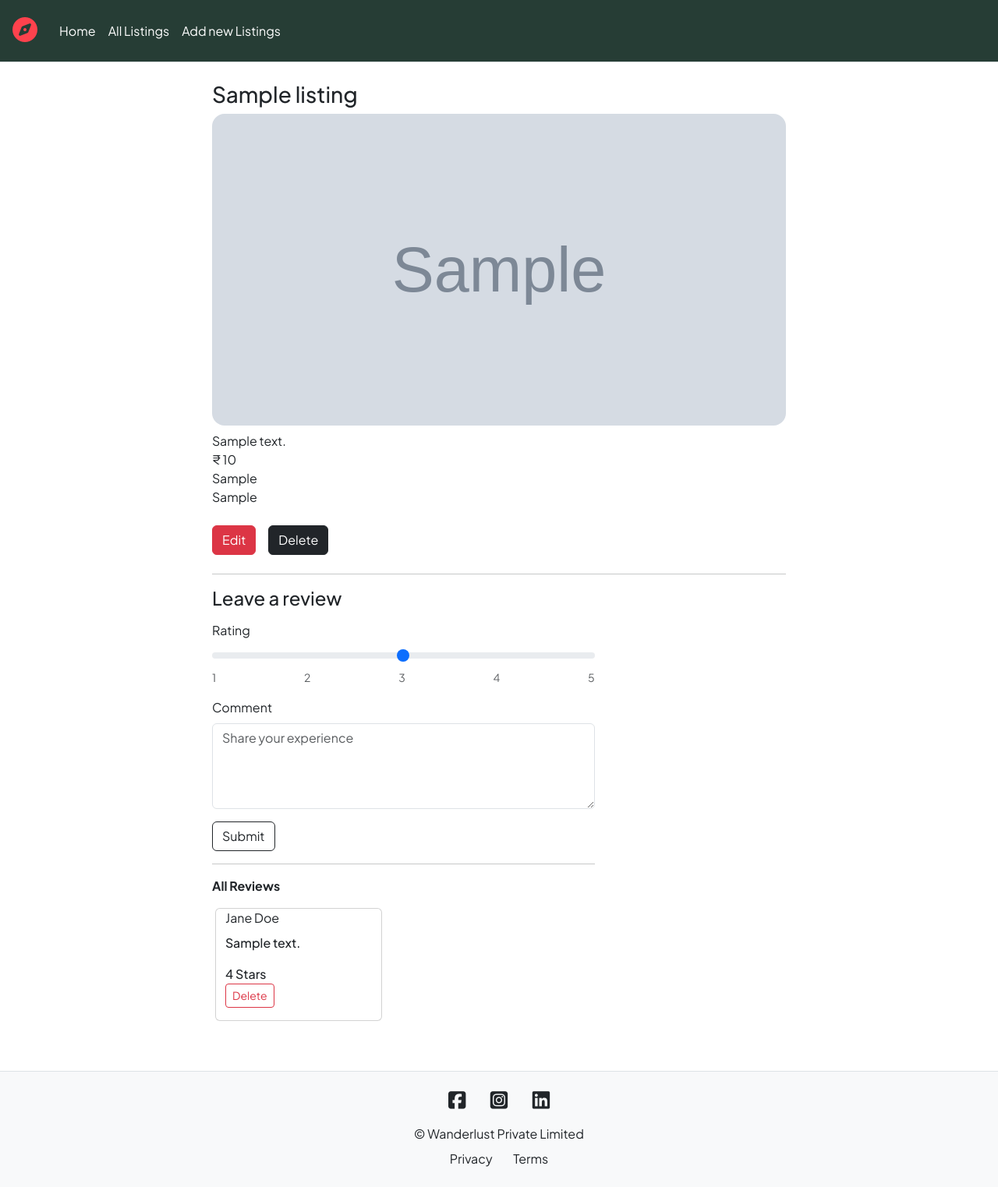
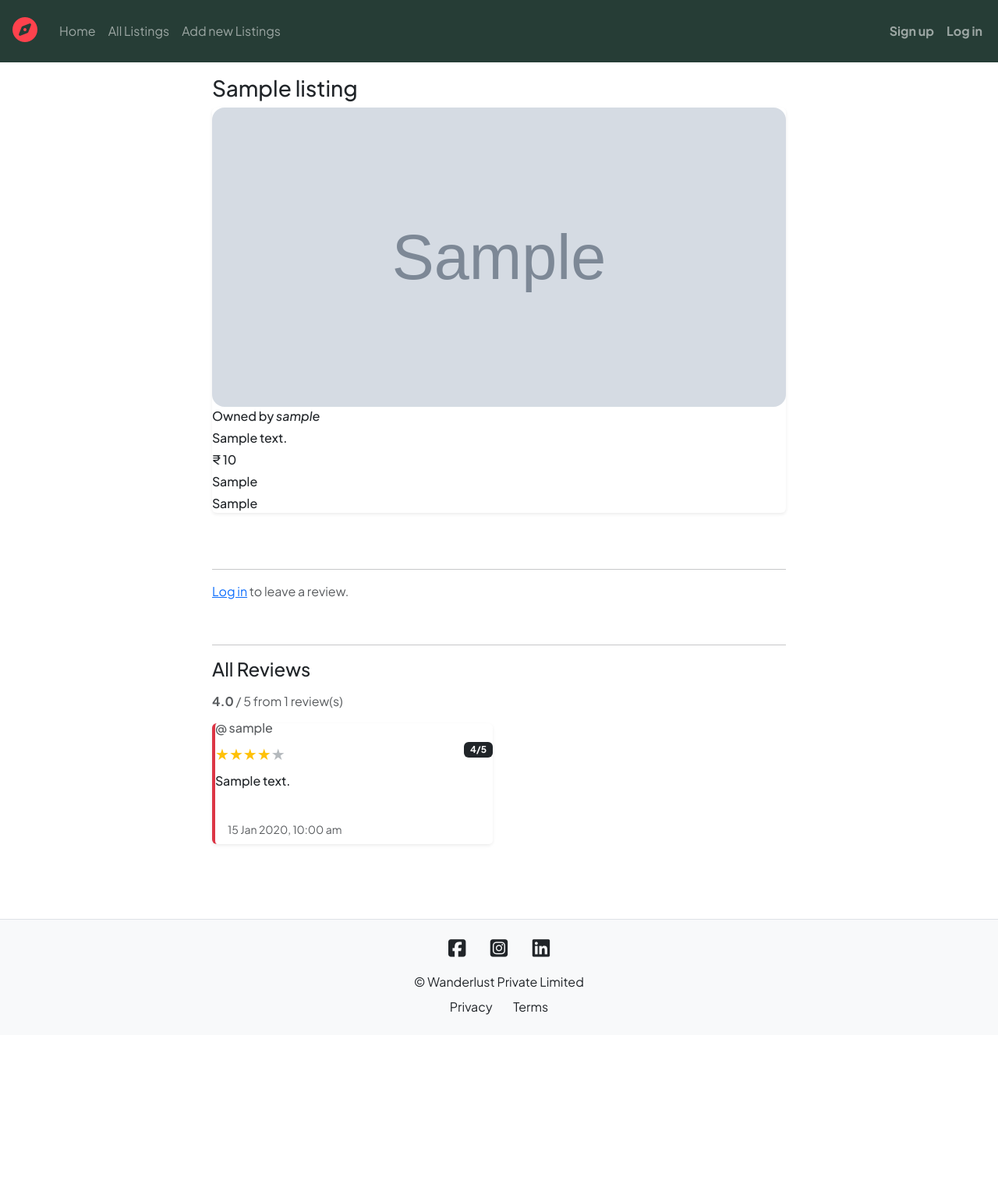
Before and after one commit to DeepDhingani/my-project, a Node server app: page /listings/600000000000000000000001 in a window 1280 px wide. Shown: the whole page at 78% size. After the commit the page ends 1302 px from the top, so only its background shows below. Run offline with Node 20, Linux system fonts and the light colour scheme; tables that the repository leaves empty hold one stand-in row (values such as "Sample post"); grey boxes marked "Sample" are stand-in pictures; some libraries are stand-ins or nearby versions.

Commit message:
Implement user authentication with signup and login functionality; enhance listings and reviews with ownership checks and validation

```diff
--- a/app.js
+++ b/app.js
@@ -2,25 +2,29 @@ const express = require("express");
 const app = express();
 const mongoose = require("mongoose");
 const path = require("path");
-const methodOverride = require("method-override")
-const ejsMate = require("ejs-mate")
-const ExpressError = require("./utils/ExpressError.js")
-const listings = require("./routes/listing.js")
-const reviews = require("./routes/review.js")
-const session = require("express-session")
+const methodOverride = require("method-override");
+const ejsMate = require("ejs-mate");
+const session = require("express-session");
 const flash = require("connect-flash");
+const passport = require("passport");
+const LocalStrategy = require("passport-local");
+const ExpressError = require("./utils/ExpressError.js");
+const User = require("./Models/user.js");
 
+const listingsRouter = require("./routes/listing.js");
+const reviewsRouter = require("./routes/review.js");
+const userRouter = require("./routes/user.js")
+
+app.engine("ejs", ejsMate);
 app.set("view engine", "ejs");
 app.set("views", path.join(__dirname, "views"));
+
 app.use(express.urlencoded({ extended: true }));
 app.use(methodOverride("_method"));
-app.engine("ejs", ejsMate)
-app.use(express.static(path.join(__dirname, "public")))
+app.use(express.static(path.join(__dirname, "public")));
 
 main()
-    .then(() => {
-        console.log("connected to DB");
-    })
+    .then(() => console.log("connected to DB"))
     .catch((err) => console.log(err));
 
 async function main() {
@@ -32,35 +36,53 @@ const sessionOptions = {
     resave: false,
     saveUninitialized: true,
     cookie: {
-        expires: Date.now() + 7 * 24 * 60 * 1000,
-        maxAge: 7 * 24 * 60 * 1000,
+        maxAge: 7 * 24 * 60 * 60 * 1000,
         httpOnly: true,
-    }
+    },
 };
+
+app.use(session(sessionOptions));
+app.use(flash());
+
+app.use(passport.initialize());
+app.use(passport.session());
+passport.use(new LocalStrategy(User.authenticate()));
+passport.serializeUser(User.serializeUser());
+passport.deserializeUser(User.deserializeUser());
+
+app.use((req, res, next) => {
+    res.locals.success = req.flash("success");
+    res.locals.error = req.flash("error");
+    res.locals.currentUser = req.user;
+    next();
+});
 
 app.get("/", (req, res) => {
     res.send("Hii I am root");
 });
 
-app.use(session(sessionOptions));
-app.use(flash());
+// temporary: visit once, then delete
+// app.get("/demouser", async(req, res) => {
+//     try {
+//         const fakeUser = new User({ email: "student@gmail.com", username: "delta-student" });
+//         const registeredUser = await User.register(fakeUser, "helloworld");
+//         res.send(registeredUser);
+//     } catch (err) {
+//         console.log(err);
+//         res.status(500).send(err.message);
+//     }
+// });
 
-app.use((req, res, next) => {
-    res.locals.success = req.flash("success")
-    res.locals.error = req.flash("error")
-    next();
-})
+app.use("/listings", listingsRouter);
+app.use("/listings/:id/reviews", reviewsRouter);
+app.use("/", userRouter);
 
-app.use("/listings", listings);
-app.use("/listings/:id/reviews", reviews);
-
-// 404 handler
 app.use((req, res, next) => {
     next(new ExpressError(404, "Page not found!"));
 });
 
-// Error handler
 app.use((err, req, res, next) => {
+    console.log(err);
     const { statusCode = 500, message = "Something went wrong!" } = err;
     res.status(statusCode).render("error.ejs", { message });
 });
--- a/init/index.js
+++ b/init/index.js
@@ -12,8 +12,9 @@ async function main() {
     await mongoose.connect("mongodb://127.0.0.1:27017/Wanderlust");
 }
 
-const initDb = async () => {
+const initDb = async() => {
     await Listing.deleteMany({});
+    init.data = initData.data.map((obj) => ({...obj, owner: "652d0081ae547c5d37e56b5f " }))
     await Listing.insertMany(initData.data);
     console.log("Data was initialized")
 }
--- a/routes/listing.js
+++ b/routes/listing.js
@@ -6,8 +6,8 @@ const wrapAsync = require("../utils/wrapAsync.js");
 const ExpressError = require("../utils/ExpressError.js");
 const { listingSchema } = require("../schemaValidation.js");
 const Listing = require("../Models/listing.js");
+const { isLoggedIn, isOwner } = require("../middleware.js");
 
-// ---------- Middleware ----------
 const validateListing = (req, res, next) => {
     const { error } = listingSchema.validate(req.body);
     if (error) {
@@ -24,7 +24,6 @@ const validateId = (req, res, next) => {
     }
     next();
 };
-// ---------- Routes ----------
 
 // Index
 router.get("/", wrapAsync(async(req, res) => {
@@ -32,15 +31,16 @@ router.get("/", wrapAsync(async(req, res) => {
     res.render("listings/index.ejs", { allListings });
 }));
 
-// New (must be declared before "/:id")
-router.get("/new", (req, res) => {
+// New (must be before "/:id")
+router.get("/new", isLoggedIn, (req, res) => {
     res.render("listings/new.ejs");
 });
 
 // Show
 router.get("/:id", validateId, wrapAsync(async(req, res) => {
-    const { id } = req.params;
-    const listing = await Listing.findById(id).populate("reviews");
+    const listing = await Listing.findById(req.params.id)
+        .populate({ path: "reviews", populate: { path: "author" } })
+        .populate("owner");
     if (!listing) {
         req.flash("error", "Listing you requested for does not exist!");
         return res.redirect("/listings");
@@ -49,17 +49,17 @@ router.get("/:id", validateId, wrapAsync(async(req, res) => {
 }));
 
 // Create
-router.post("/", validateListing, wrapAsync(async(req, res) => {
+router.post("/", isLoggedIn, validateListing, wrapAsync(async(req, res) => {
     const newListing = new Listing(req.body.listing);
+    newListing.owner = req.user._id;
     await newListing.save();
     req.flash("success", "New Listing Created!");
     res.redirect("/listings");
 }));
 
 // Edit
-router.get("/:id/edit", validateId, wrapAsync(async(req, res) => {
-    const { id } = req.params;
-    const listing = await Listing.findById(id);
+router.get("/:id/edit", isLoggedIn, validateId, wrapAsync(isOwner), wrapAsync(async(req, res) => {
+    const listing = await Listing.findById(req.params.id);
     if (!listing) {
         req.flash("error", "Listing you requested for does not exist!");
         return res.redirect("/listings");
@@ -68,21 +68,16 @@ router.get("/:id/edit", validateId, wrapAsync(async(req, res) => {
 }));
 
 // Update
-router.put("/:id", validateId, validateListing, wrapAsync(async(req, res) => {
+router.put("/:id", isLoggedIn, validateId, wrapAsync(isOwner), validateListing, wrapAsync(async(req, res) => {
     const { id } = req.params;
-    const listing = await Listing.findByIdAndUpdate(
-        id, {...req.body.listing }, { runValidators: true }
-    );
-    if (!listing) throw new ExpressError(404, "Listing not found");
+    await Listing.findByIdAndUpdate(id, {...req.body.listing }, { runValidators: true });
     req.flash("success", "Listing Updated!");
     res.redirect(`/listings/${id}`);
 }));
 
-// Delete (findByIdAndDelete triggers the review clean-up hook in the model)
-router.delete("/:id", validateId, wrapAsync(async(req, res) => {
-    const { id } = req.params;
-    const deletedListing = await Listing.findByIdAndDelete(id);
-    if (!deletedListing) throw new ExpressError(404, "Listing not found");
+// Delete
+router.delete("/:id", isLoggedIn, validateId, wrapAsync(isOwner), wrapAsync(async(req, res) => {
+    await Listing.findByIdAndDelete(req.params.id);
     req.flash("success", "Listing Deleted!");
     res.redirect("/listings");
 }));
--- a/views/includes/navbar.ejs
+++ b/views/includes/navbar.ejs
@@ -1,15 +1,35 @@
-<nav class="navbar navbar-expand-md custom-navbar border-bottom sticky-top">
+<nav class="navbar navbar-expand-md navbar-dark sticky-top" style="background-color: #263d36;">
     <div class="container-fluid">
-        <a class="navbar-brand" href="/"><i class="fa-solid fa-compass"></i></a>
-        <button class="navbar-toggler" type="button" data-bs-toggle="collapse" data-bs-target="#navbarNavAltMarkup" aria-controls="navbarNavAltMarkup" aria-expanded="false" aria-label="Toggle navigation">
-      <span class="navbar-toggler-icon"></span>
-    </button>
-        <div class="collapse navbar-collapse" id="navbarNavAltMarkup">
+        <!-- Logo -->
+        <a class="navbar-brand" href="/listings">
+            <i class="fa-solid fa-compass fa-lg" style="color: #fe424d;"></i>
+        </a>
+
+        <!-- Mobile toggle -->
+        <button class="navbar-toggler" type="button" data-bs-toggle="collapse" data-bs-target="#navbarNav" aria-controls="navbarNav" aria-expanded="false" aria-label="Toggle navigation">
+            <span class="navbar-toggler-icon"></span>
+        </button>
+
+        <div class="collapse navbar-collapse" id="navbarNav">
+            <!-- Left side links -->
             <div class="navbar-nav">
                 <a class="nav-link" href="/">Home</a>
                 <a class="nav-link" href="/listings">All Listings</a>
                 <a class="nav-link" href="/listings/new">Add new Listings</a>
             </div>
+
+            <!-- Right side: auth -->
+            <div class="navbar-nav ms-auto align-items-md-center">
+                <% if (!currentUser) { %>
+                    <a class="nav-link" href="/signup"><b>Sign up</b></a>
+                    <a class="nav-link" href="/login"><b>Log in</b></a>
+                    <% } else { %>
+                        <span class="navbar-text text-white me-md-3">
+                        <i class="fa-solid fa-user"></i> <%= currentUser.username %>
+                    </span>
+                        <a class="nav-link" href="/logout"><b>Log out</b></a>
+                        <% } %>
+            </div>
         </div>
     </div>
 </nav>
--- a/views/layouts/boilerplate.ejs
+++ b/views/layouts/boilerplate.ejs
@@ -17,10 +17,12 @@
 
 <body>
     <%- include("../includes/navbar.ejs") %>
+
         <div class="container">
             <%- include("../includes/flash.ejs") %>
                 <%- body %>
         </div>
+
         <%- include("../includes/footer.ejs") %>
 
             <script src="https://cdn.jsdelivr.net/npm/bootstrap@5.3.3/dist/js/bootstrap.bundle.min.js"></script>
--- a/views/listings/show.ejs
+++ b/views/listings/show.ejs
@@ -1,39 +1,57 @@
 <% layout("/layouts/boilerplate") %>
 
-    <div class="row">
-        <div class="col-8 offset-2"><br>
+    <div class="row mt-3">
+        <div class="col-12 col-md-8 offset-md-2">
             <h3>
                 <%= listing.title %>
             </h3>
+        </div>
 
-            <img src="<%= listing.image %>" alt="<%= listing.title %>" class="img-fluid rounded-4 mb-2" style="width: 100%; max-height: 400px; object-fit: cover;">
+        <!-- Listing card -->
+        <div class="col-12 col-md-8 offset-md-2">
+            <div class="card shadow-sm border-0">
+                <img src="<%= listing.image %>" class="card-img-top show-img" alt="<%= listing.title %>" style="height: 24rem; object-fit: cover;">
 
-
-            <p class="mb-0">
+                <div class="card-body">
+                    <p class="card-text mb-1">
+                        Owned by <i><%= listing.owner ? listing.owner.username : "Unknown" %></i>
+                    </p>
+                    <p class="card-text mb-1">
                         <%= listing.description %>
                     </p>
-            <p class="mb-0">&#8377;
-                <%= listing.price.toLocaleString("en-IN") %>
+                    <p class="card-text mb-1">&#8377;
+                        <%= listing.price ? listing.price.toLocaleString("en-IN") : "N/A" %>
                     </p>
-            <p class="mb-0">
+                    <p class="card-text mb-1">
                         <%= listing.location %>
                     </p>
-            <p class="mb-0">
+                    <p class="card-text mb-0">
                         <%= listing.country %>
                     </p>
+                </div>
+            </div>
 
-            <div class="d-flex gap-3 mt-4 mb-4">
-                <a href="/listings/<%= listing._id %>/edit" class="btn btn-danger">Edit</a>
-
-                <form action="/listings/<%= listing._id %>?_method=DELETE" method="POST">
-                    <button class="btn btn-dark">Delete</button>
+            <!-- Owner-only actions -->
+            <% if (currentUser && listing.owner && listing.owner._id.equals(currentUser._id)) { %>
+                <div class="d-flex gap-2 mt-3">
+                    <a href="/listings/<%= listing._id %>/edit" class="btn btn-dark">Edit</a>
+                    <form method="post" action="/listings/<%= listing._id %>?_method=DELETE">
+                        <button class="btn btn-outline-danger">Delete</button>
                     </form>
                 </div>
-            <hr />
-            <div class="col-8">
-                <h4>Leave a review</h4>
+                <% } %>
+        </div>
+
+        <!-- Review form -->
+        <div class="col-12 col-md-8 offset-md-2 mt-4">
+            <hr>
+            <% if (currentUser) { %>
+                <div class="card shadow-sm border-0">
+                    <div class="card-body p-4">
+                        <h4 class="card-title mb-3">Leave a Review</h4>
+
                         <form method="post" action="/listings/<%= listing._id %>/reviews" class="needs-validation" novalidate>
-                    <div class="mb-3 mt-3">
+                            <div class="mb-3">
                                 <label for="rating" class="form-label">Rating</label>
                                 <input type="range" class="form-range" id="rating" name="review[rating]" min="1" max="5" step="1" value="3" required>
                                 <div class="d-flex justify-content-between small text-muted">
@@ -47,30 +65,66 @@
                                 <div class="invalid-feedback">Please add a comment.</div>
                             </div>
 
-                    <button type="submit" class="btn btn-outline-dark">Submit</button>
+                            <button type="submit" class="btn btn-dark">Submit Review</button>
                         </form>
-                <hr />
-                <p><b>All Reviews</b></p>
+                    </div>
+                </div>
+                <% } else { %>
+                    <p class="text-muted"><a href="/login">Log in</a> to leave a review.</p>
+                    <% } %>
+        </div>
 
-                <div class="row">
-                    <% for(let review of listing.reviews) { %>
-                        <div class="card col-5 ms-3 mb-3">
-                            <div class="card-body">
-                                <div class="card-title">Jane Doe</div>
-                                <p class="card-text">
+        <!-- All reviews -->
+        <div class="col-12 col-md-8 offset-md-2 mt-4 mb-5">
+            <hr>
+            <h4 class="mb-3">All Reviews</h4>
+
+            <% if (listing.reviews.length === 0) { %>
+                <div class="alert alert-light border text-center">No reviews yet. Be the first to share your experience!</div>
+                <% } else { %>
+                    <% const avg = listing.reviews.reduce((sum, r) => sum + r.rating, 0) / listing.reviews.length; %>
+                        <p class="text-muted">
+                            <strong><%= avg.toFixed(1) %></strong> / 5 from
+                            <%= listing.reviews.length %> review(s)
+                        </p>
+
+                        <div class="row g-3">
+                            <% for (let review of listing.reviews) { %>
+                                <div class="col-12 col-md-6">
+                                    <div class="card h-100 shadow-sm border-0 border-start border-4 border-danger">
+                                        <div class="card-body d-flex flex-column">
+                                            <h6 class="card-subtitle mb-2 text-muted">
+                                                @
+                                                <%= review.author ? review.author.username : "deleted user" %>
+                                            </h6>
+
+                                            <div class="d-flex justify-content-between align-items-start mb-2">
+                                                <span class="text-warning fs-5">
+                                        <%= "★".repeat(review.rating) %><span class="text-secondary opacity-50"><%= "★".repeat(5 - review.rating) %></span>
+                                                </span>
+                                                <span class="badge bg-dark"><%= review.rating %>/5</span>
+                                            </div>
+
+                                            <p class="card-text flex-grow-1">
                                                 <%= review.comment %>
                                             </p>
-                                <p class="card-text">
-                                    <%= review.rating %> Stars
-                                </p>
                                         </div>
-                            <form class="mb-3" method="post" action="/listings/<%= listing._id %>/reviews/<%= review._id %>?_method=DELETE">
+
+                                        <div class="card-footer bg-white border-0 d-flex justify-content-between align-items-center">
+                                            <small class="text-muted">
+                                    <%= review.createdAt ? review.createdAt.toLocaleString("en-IN", { dateStyle: "medium", timeStyle: "short" }) : "" %>
+                                </small>
+
+                                            <% if (currentUser && review.author && review.author._id.equals(currentUser._id)) { %>
+                                                <form method="post" action="/listings/<%= listing._id %>/reviews/<%= review._id %>?_method=DELETE">
                                                     <button class="btn btn-sm btn-outline-danger">Delete</button>
                                                 </form>
+                                                <% } %>
+                                        </div>
+                                    </div>
+                                </div>
+                                <% } %>
                         </div>
                         <% } %>
         </div>
     </div>
-        </div>
-    </div>
-    </div>
```
Also changed, not shown: Models/listing.js (+4 -9 lines), Models/review.js (+6 -1 lines), Models/user.js (added, +18 -0 lines), middleware.js (added, +52 -0 lines), routes/review.js (+10 -7 lines), routes/user.js (added, +62 -0 lines), views/users/login.ejs (added, +23 -0 lines), views/users/signup.ejs (added, +30 -0 lines). Lines whose indentation alone changed are shown as unchanged.
